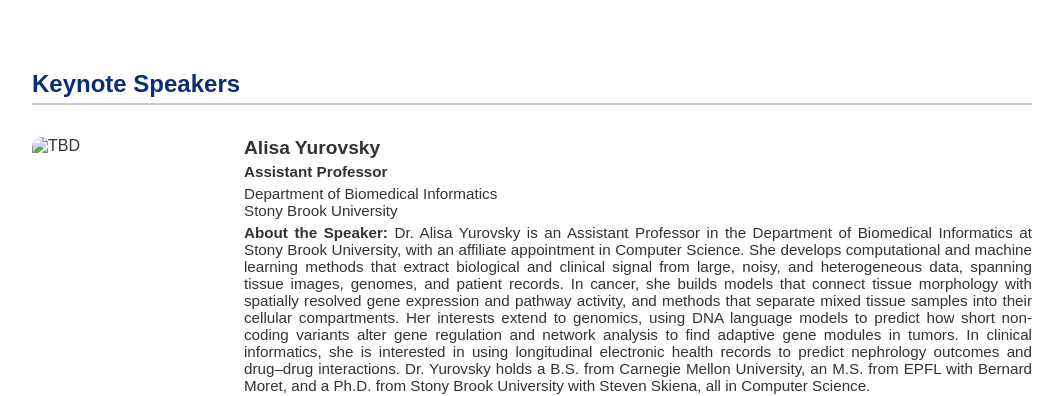
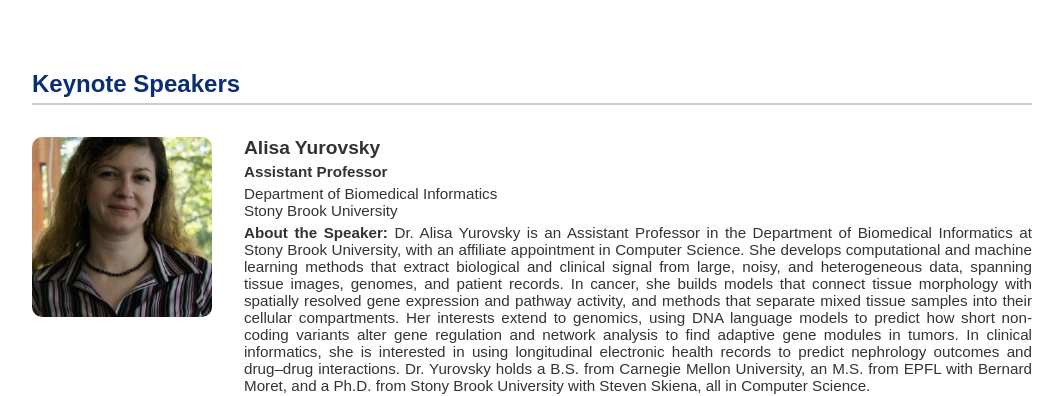
Before and after one commit to saimbio-org/BIBM26-AI4BioSig.github.io, a plain HTML site: page index.html in a window 1280 px wide. Shown: the part 4160-4556 px from the top of the page, without its empty margins (108-1171 px from the left). Drawn offline with Linux system fonts and the light colour scheme.

Commit message:
Update index.html

```diff
--- a/index.html
+++ b/index.html
@@ -421,7 +421,7 @@
   </style>
 
   <div class="keynote-single">
-    <img src="figures/Talker_Photos/Li_James.jpg" alt="TBD">
+    <img src="figures/Talker_Photos/alisa-yurovsky.jpg" alt="TBD">
     <div class="keynote-info">
       <h3>Alisa Yurovsky</h3>
       <p><strong>Assistant Professor</strong></p>
```
